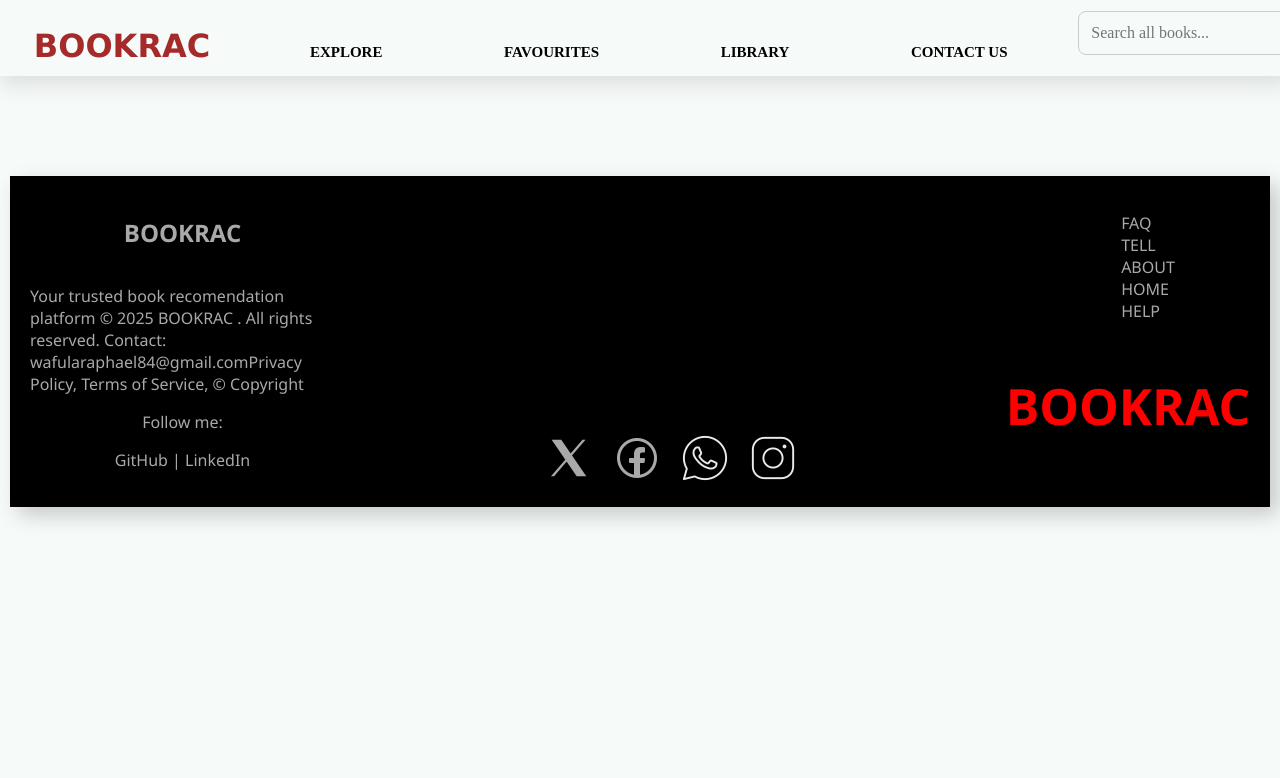
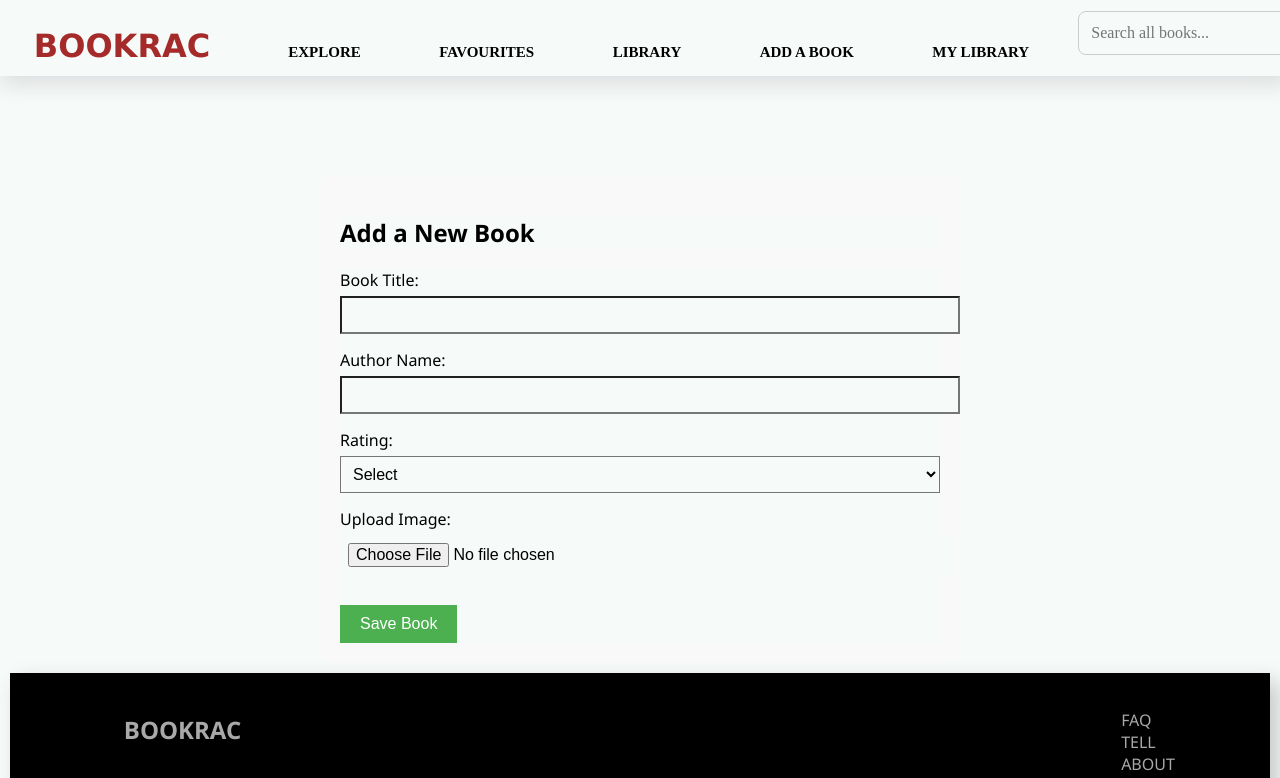
Before and after one commit to RAPHAELWAFULA/bookrecapp, a React (Create React App) app: page /AddBooks in a window 1280 px wide. Shown: the top 778 px of the page. Built offline with nearby package versions, Linux system fonts and the light colour scheme.

Commit message:
library,addbooks,mybooks

```diff
--- a/src/App.js
+++ b/src/App.js
@@ -2,8 +2,9 @@ import Navbar from "./components/navbar";
 import Explore from "./pages/explore";
 import Favourites from "./pages/favourites";
 import Library from "./pages/library";
-import Contact from "./pages/contact";
+import AddBooks from "./pages/AddBooks";
 import Footer from "./components/footer";
+import MyBooks from "./pages/MyBooks";
 import { BrowserRouter as Router, Routes, Route } from "react-router-dom";
 // import { FaGithub, FaLinkedin, FaTwitter, FaInstagram } from 'react-icons/fa';
 import './App.css';
@@ -31,8 +32,9 @@ function App() {
         <Route path="/" element={<Explore />} />
         <Route path="/favourite" element={<Favourites likedBooks={likedBooks} />} />
         <Route path="/library" element={<Library onLikeBook={handleLikeBook} />} />
-        <Route path="/contact" element={<Contact />} />
+        <Route path="/AddBooks" element={<AddBooks />} />
         <Route path="/signin" element={<SignIn />} />
+        <Route path="/MyBooks" element={<MyBooks />} />
 
 
       </Routes>
--- a/src/components/navbar.js
+++ b/src/components/navbar.js
@@ -24,7 +24,9 @@ const Navbar = () =>{
       <Link to="/" >EXPLORE</Link>
       <Link to="/favourite" >FAVOURITES</Link>
       <Link to="/library" >LIBRARY</Link>
-      <Link to="/contact">CONTACT US</Link>
+      <Link to="/AddBooks">ADD A BOOK</Link>
+      <Link to="/MyBooks"> MY LIBRARY</Link>
+
       </div>
      <div className="search">
          <input
--- /dev/null
+++ b/src/pages/AddBooks.css
@@ -0,0 +1,34 @@
+.add-book-container {
+  padding: 20px;
+  max-width: 600px;
+  margin: auto;
+  background: #f9f9f9;
+  border-radius: 10px;
+}
+
+.book-form label {
+  display: block;
+  margin-bottom: 15px;
+}
+
+.book-form input,
+.book-form select {
+  width: 100%;
+  padding: 8px;
+  margin-top: 5px;
+  font-size: 16px;
+}
+
+.book-form button {
+  margin-top: 15px;
+  padding: 10px 20px;
+  background-color: #4caf50;
+  color: white;
+  border: none;
+  font-size: 16px;
+  cursor: pointer;
+}
+
+.book-form button:hover {
+  background-color: #45a049;
+}
--- /dev/null
+++ b/src/pages/AddBooks.js
@@ -0,0 +1,63 @@
+import React, { useState } from 'react';
+import { useNavigate } from 'react-router-dom';
+import './AddBooks.css';
+
+const AddBook = () => {
+  const [title, setTitle] = useState('');
+  const [author, setAuthor] = useState('');
+  const [rating, setRating] = useState('');
+  const [image, setImage] = useState(null);
+  const navigate = useNavigate();
+
+  const handleImageUpload = (e) => {
+    const file = e.target.files[0];
+    const reader = new FileReader();
+    reader.onloadend = () => setImage(reader.result);
+    if (file) reader.readAsDataURL(file);
+  };
+
+  const handleSubmit = (e) => {
+    e.preventDefault();
+    const newBook = { title, author, rating, image };
+
+    const savedBooks = JSON.parse(localStorage.getItem('myBooks')) || [];
+    savedBooks.push(newBook);
+    localStorage.setItem('myBooks', JSON.stringify(savedBooks));
+
+    navigate('/my-books');
+  };
+
+  return (
+    <div className="add-book-container">
+      <h2>Add a New Book</h2>
+      <form className="book-form" onSubmit={handleSubmit}>
+        <label>
+          Book Title:
+          <input value={title} onChange={(e) => setTitle(e.target.value)} required />
+        </label>
+        <label>
+          Author Name:
+          <input value={author} onChange={(e) => setAuthor(e.target.value)} required />
+        </label>
+        <label>
+          Rating:
+          <select value={rating} onChange={(e) => setRating(e.target.value)} required>
+            <option value="">Select</option>
+            <option value="1">★☆☆☆☆</option>
+            <option value="2">★★☆☆☆</option>
+            <option value="3">★★★☆☆</option>
+            <option value="4">★★★★☆</option>
+            <option value="5">★★★★★</option>
+          </select>
+        </label>
+        <label>
+          Upload Image:
+          <input type="file" accept="image/*" onChange={handleImageUpload} required />
+        </label>
+        <button type="submit">Save Book</button>
+      </form>
+    </div>
+  );
+};
+
+export default AddBook;
--- /dev/null
+++ b/src/pages/MyBooks.css
@@ -0,0 +1,32 @@
+.my-books-container {
+    padding: 20px;
+    background: #fff;
+  }
+
+  .book2-grid {
+    display: grid;
+    grid-template-columns: repeat(auto-fit, minmax(200px, 1fr));
+    gap: 20px;
+  }
+
+  .book-card {
+    background-color: #f0f0f0;
+    padding: 15px;
+    border-radius: 8px;
+    text-align: center;
+  }
+
+  .book-card img {
+    max-width: 100%;
+    height: 200px;
+    object-fit: cover;
+    margin-bottom: 10px;
+  }
+  .book-card img:hover{
+    transform:  rotate(10deg);
+
+  }
+
+  .book-card h3 {
+    margin: 10px 0 5px;
+  }
--- /dev/null
+++ b/src/pages/MyBooks.js
@@ -0,0 +1,42 @@
+import React, { useEffect, useState } from 'react';
+import './MyBooks.css';
+
+const MyBooks = () => {
+  const [myBooks, setMyBooks] = useState([]);
+
+  useEffect(() => {
+    const storedBooks = JSON.parse(localStorage.getItem('myBooks')) || [];
+    setMyBooks(storedBooks);
+  }, []);
+
+  const removeBook = (indexToRemove) => {
+    const updatedBooks = myBooks.filter((_, index) => index !== indexToRemove);
+    setMyBooks(updatedBooks);
+    localStorage.setItem('myBooks', JSON.stringify(updatedBooks));
+  };
+
+  return (
+    <div className="my-books-container">
+      <h2>My Books</h2>
+      {myBooks.length === 0 ? (
+        <p className="no-books-message">You have no saved books.</p>
+      ) : (
+        <div className="book2-grid">
+          {myBooks.map((book, index) => (
+            <div key={index} className="book-card">
+              <img src={book.image} alt={book.title} />
+              <h3>{book.title}</h3>
+              <p>By: {book.author}</p>
+              <p>Rating: {book.rating} ★</p>
+              <button className="remove-button" onClick={() => removeBook(index)}>
+                ❌ Remove
+              </button>
+            </div>
+          ))}
+        </div>
+      )}
+    </div>
+  );
+};
+
+export default MyBooks;
--- a/src/pages/library.css
+++ b/src/pages/library.css
@@ -5,7 +5,7 @@
   }
 
   .theme-title {
-    font-size: 1.6rem;
+    font-size: 3.6rem;
     color: #444;
     margin: 1.5rem 0 0.5rem;
     text-decoration:overline;
@@ -22,7 +22,7 @@
 
   .book-grid {
     display: grid;
-    grid-template-columns: repeat(auto-fill, minmax(200px, 1fr));
+    grid-template-columns: repeat(auto-fill, minmax(180px, 1fr));
     gap: 9.5rem;
   }
 
--- a/src/pages/library.js
+++ b/src/pages/library.js
@@ -2,26 +2,17 @@ import React, { useEffect, useState } from 'react';
 import './library.css';
 
 const themes = [
-  'fiction',
-  'science',
-  'history',
-  'technology',
-  'art',
-  'travel',
-  'biography',
-  'business',
-  'health',
-  'romance',
-  'sports',
-  'cooking',
-  'love',
-  'horse',
+  'fiction', 'science', 'history', 'technology', 'art',
+  'travel', 'biography', 'business', 'health', 'romance',
+  'sports', 'cooking', 'love', 'horse',
 ];
 
 const Library = ({ onLikeBook }) => {
   const [booksByTheme, setBooksByTheme] = useState({});
   const [loading, setLoading] = useState(true);
   const [searchTerm, setSearchTerm] = useState('');
+  const [bookSearchTerm, setBookSearchTerm] = useState('');
+  const [ratings, setRatings] = useState({});
 
   useEffect(() => {
     const fetchBooks = async () => {
@@ -31,7 +22,7 @@ const Library = ({ onLikeBook }) => {
       for (const theme of themes) {
         try {
           const res = await fetch(
-            `https://www.googleapis.com/books/v1/volumes?q=subject:${theme}&maxResults=10`
+            `https://www.googleapis.com/books/v1/volumes?q=subject:${theme}&maxResults=20`
           );
           const data = await res.json();
           newBooks[theme] = data.items || [];
@@ -54,9 +45,15 @@ const Library = ({ onLikeBook }) => {
     theme.toLowerCase().includes(searchTerm.toLowerCase())
   );
 
+  const handleRatingChange = (bookId, value) => {
+    setRatings((prev) => ({ ...prev, [bookId]: value }));
+  };
+
   return (
     <div className="library-container">
       <h1>Library</h1>
+
+      {/* Search by Theme */}
       <input
         type="text"
         placeholder="Search by theme..."
@@ -65,14 +62,32 @@ const Library = ({ onLikeBook }) => {
         className="search-bar"
       />
 
-      {filteredThemes.map((theme) => (
+      {/* Search by Book Name */}
+      <input
+        type="text"
+        placeholder="Search by book title..."
+        value={bookSearchTerm}
+        onChange={(e) => setBookSearchTerm(e.target.value)}
+        className="search-bar"
+        style={{ marginTop: '10px' }}
+      />
+
+      {filteredThemes.map((theme) => {
+        const filteredBooks = booksByTheme[theme]?.filter((book) =>
+          book.volumeInfo?.title?.toLowerCase().includes(bookSearchTerm.toLowerCase())
+        );
+
+        if (!filteredBooks || filteredBooks.length === 0) return null;
+
+        return (
           <div key={theme} className="theme-section">
             <h2 className="theme-title">{theme.toUpperCase()}</h2>
             <div className="book-grid">
-            {booksByTheme[theme]?.map((book) => {
+              {filteredBooks.map((book) => {
                 const info = book.volumeInfo;
+                const bookId = book.id;
                 return (
-                <div className="book-card" key={book.id}>
+                  <div className="book-card" key={bookId}>
                     <img
                       src={info.imageLinks?.thumbnail || ''}
                       alt={info.title}
@@ -86,12 +101,27 @@ const Library = ({ onLikeBook }) => {
                     >
                       ❤️ Like
                     </button>
+                    <select
+                      name="rating"
+                      value={ratings[bookId] || ''}
+                      onChange={(e) => handleRatingChange(bookId, e.target.value)}
+                      className="contact-input"
+                      style={{ color: 'black', marginTop: '10px' }}
+                    >
+                      <option value="">Rate this book (1–5)</option>
+                      <option value="1">★☆☆☆☆</option>
+                      <option value="2">★★☆☆☆</option>
+                      <option value="3">★★★☆☆</option>
+                      <option value="4">★★★★☆</option>
+                      <option value="5">★★★★★</option>
+                    </select>
                   </div>
                 );
               })}
             </div>
           </div>
-      ))}
+        );
+      })}
     </div>
   );
 };
```
Also changed, not shown: src/pages/contact.js (deleted, +0 -107 lines). Lines whose indentation alone changed are shown as unchanged.
